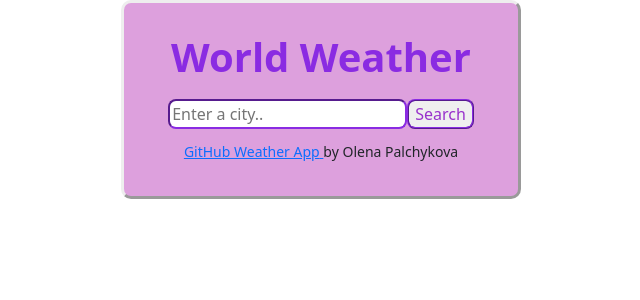
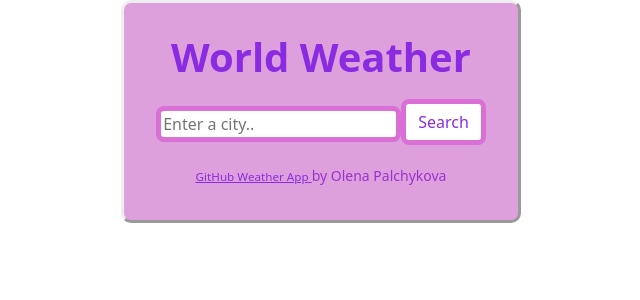
Before and after one commit to VasilisaKruzenshtern/a-react-weather-app, a React (Create React App) app: page / in a window 1280 px wide. Shown: the top 300 px of the page, without its empty margins (319-959 px from the left). Built offline with nearby package versions, Linux system fonts and the light colour scheme.

Commit message:
design improved

```diff
--- a/src/App.css
+++ b/src/App.css
@@ -4,6 +4,7 @@
     text-align: center;
     padding-bottom:20px;
     padding-top:10px;
+    color:darkorchid;
 }
 
 form {
@@ -16,6 +17,9 @@ ul {
     padding-top:15px;
     text-align:center;
     padding-right:20px;
+    padding-left:20px;
+    font-size:large;
+    color:white;
 }
 
 h1 {
@@ -25,17 +29,19 @@ h1 {
     font-weight:900;
 }
 
-button {
-    color: darkorchid;
-    border-radius:8px;
-    border-style:ridge;
-    border-color:blueviolet;
 
+input {
+    border-color:orchid;
+    border-radius: 8px;
+    border-style: solid;
+    border-width: thick;
 }
-input{
-    border-color:blueviolet;
-    border-radius:8px;
+a {
+    color:blueviolet;
+    font-size:smaller;
 }
+
+
 
 .App {
     text-align: center;
@@ -50,5 +56,16 @@ input{
     padding-right:30px;
     max-width: 400px;
     border-style:outset;
-   border-radius:10px;
+    border-radius:10px;
 }
+.btn {
+    color: blueviolet;
+    background-color: white;
+    border-radius: 8px;
+    border-color: orchid;
+    border-style: solid;
+    font-weight:500;
+    border-width:thick;
+    margin-bottom:8px;
+
+}
--- a/src/App.js
+++ b/src/App.js
@@ -32,7 +32,7 @@ export default function App() {
     let form = (
         <form onSubmit={handleSubmit}>
             <input type="search" placeholder="Enter a city.." onChange={updateCity} />
-            <button className="searchButton" type="Submit">Search</button>
+            <button className="btn w-40" type="Submit">Search</button>
         </form>
     );
 
```
Also changed, not shown: src/index.css (line endings or trailing spaces).
